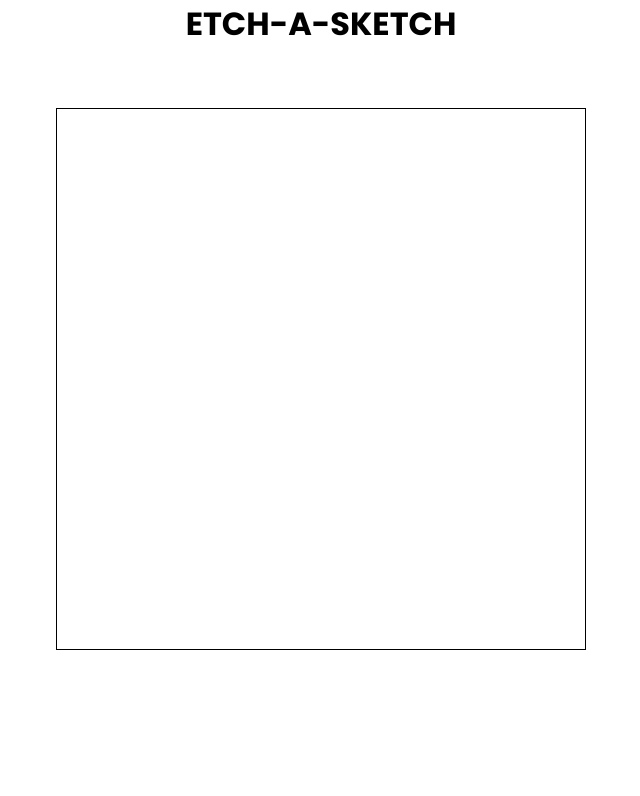
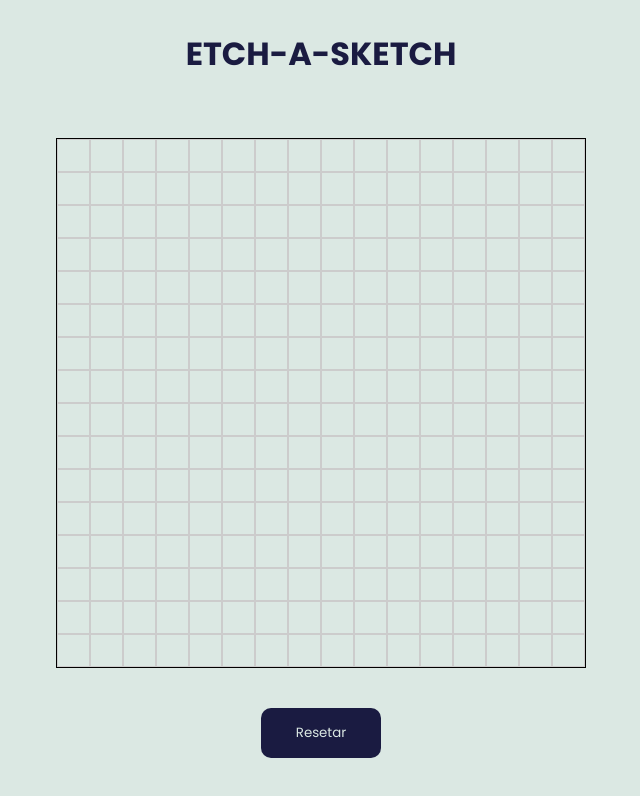
Before and after one commit to Lumomag/Etch-a-Sketch, a plain HTML site: page index.html in a window 1280 px wide. Shown: the whole page, without its empty margins (319-959 px from the left). Drawn offline with Linux system fonts and the light colour scheme.

Commit message:
Correção da função e otimização da UI

```diff
--- a/index.html
+++ b/index.html
@@ -11,9 +11,9 @@
 </head>
 <body>
   <h1>ETCH-A-SKETCH</h1>
-  <div class="container">
+  <div class="container"> </div>
+  <button class="reset-btn">Resetar</button>
 
-  </div>
 
   <script src="script.js"></script>
 </body>
--- a/script.js
+++ b/script.js
@@ -1,15 +1,19 @@
-const container = document.querySelector('.container');
-
 document.addEventListener('DOMContentLoaded', function(){
   createGrid();
 
+  const cells = document.querySelectorAll('.container div');
 
+  cells.forEach(cell => {
+    cell.addEventListener('mouseover', () => {
+        cell.style.backgroundColor = '#000';
+    });
+});
 
 
   function createGrid() {
     const container = document.querySelector('.container');
     for(let i = 0; i < 256; i++){
-      const cells = document.createElement('div');
+      const cell = document.createElement('div');
       container.appendChild(cell);
     }
   }
--- a/style.css
+++ b/style.css
@@ -3,23 +3,45 @@
   margin: 0;
   padding: 0;
   font-family: 'Poppins', sans-serif;
+  color: #1A1B41;
+}
+
+h1 {
+  margin-top: 30px;
 }
 
 body {
-  width: 100vw;
-  height: 100vh;
+  height: auto;
   display: flex;
   flex-direction: column;
   justify-content: center;
   align-items: center;
   padding-bottom: 150px;
+  background-color: #dbe8e3;
 }
 .container{
   display: flex;
   flex-wrap: wrap;
-  flex: 1 0 6.25%;
-  margin-top: 60px;
   width: 530px;
   height: 530px;
   border: 1px solid #000000;
+
+
+  margin-top: 60px;
+  margin-bottom: 40px;
 }
+
+.container div {
+  flex: 1 0 6.25%;
+  border: 1px solid #CCC;
+}
+
+.reset-btn {
+  background-color: #1A1B41;
+  color: #dbe8e3;
+  width: 120px;
+  height: 50px;
+  border: none;
+  border-radius: 10px;
+  cursor: pointer;
+}
```
